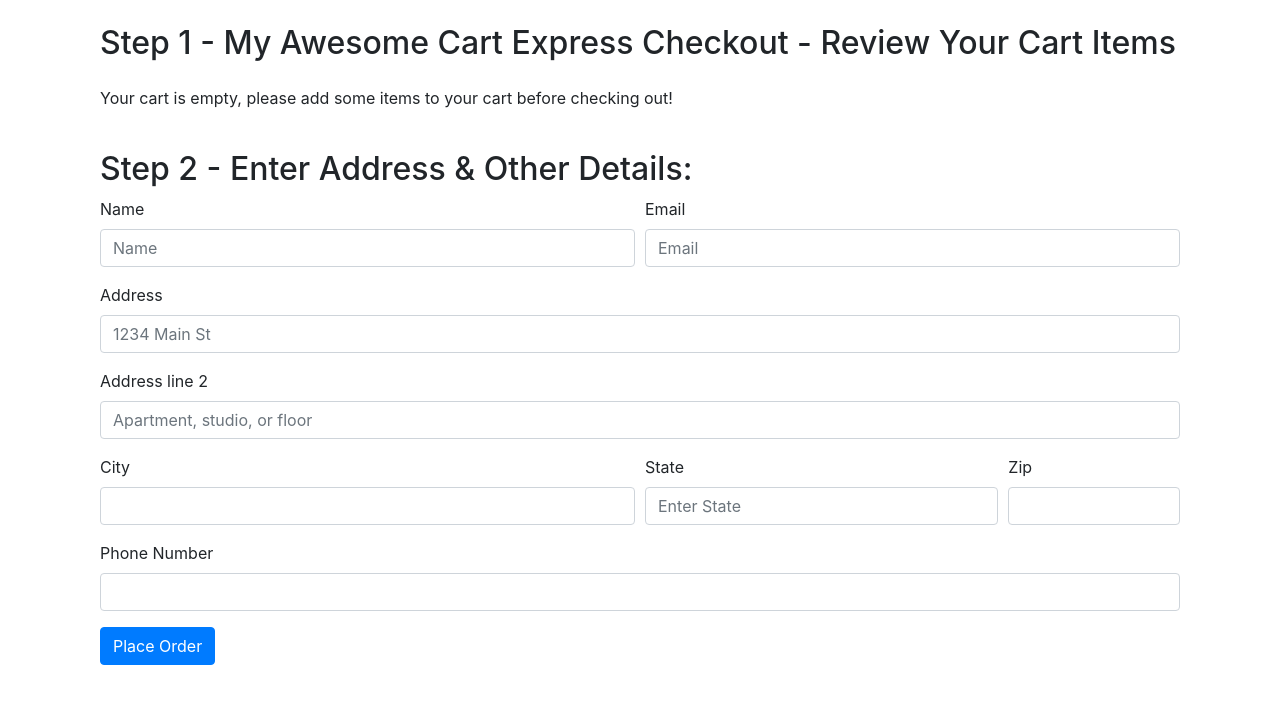
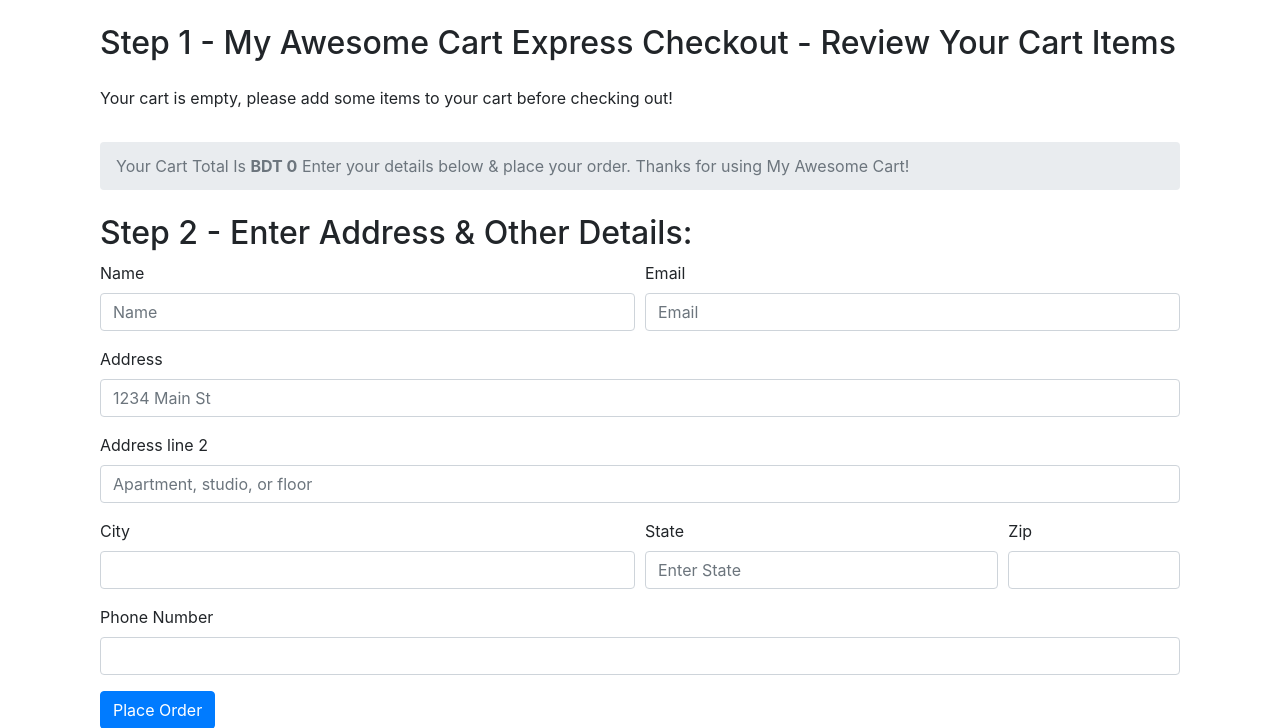
Before and after one commit to RahatGithub/myShop, a Django app: page /shop/checkout/ in a window 1280 px wide. Shown: the part 56-784 px from the top of the page. Before the commit the page ends 721 px from the top, so only its background shows below. Run offline with Django 3.2, Linux system fonts and the light colour scheme; some libraries are stand-ins or nearby versions.

Commit message:
Total price is showing in checkout page

```diff
--- a/shop/templates/shop/basic.html
+++ b/shop/templates/shop/basic.html
@@ -18,7 +18,7 @@
 
         <nav class="navbar navbar-expand-lg navbar-dark bg-dark">
 
-            <a class="navbar-brand" href="/shop">My Awesome Cart</a>
+            <a class="navbar-brand" href="/">My Awesome Cart</a>
 
             <button class="navbar-toggler" type="button" data-toggle="collapse" data-target="#navbarSupportedContent" aria-controls="navbarSupportedContent" aria-expanded="false" aria-label="Toggle navigation">
                 <span class="navbar-toggler-icon"></span>
--- a/shop/templates/shop/checkout.html
+++ b/shop/templates/shop/checkout.html
@@ -7,6 +7,11 @@
         <div class="my-4">
             <ul class="list-group" id="items">
             </ul>
+            <nav aria-label="breadcrumb">
+                <ol class="breadcrumb mt-3">
+                    <li class="breadcrumb-item active" aria-current="page">Your Cart Total Is <b>BDT <span id="totalPrice"></b>  </span>Enter your details below & place your order. Thanks for using My Awesome Cart!</li>
+                </ol>
+            </nav>
         </div>
     </div>
     <div class="col my-4">
@@ -61,17 +66,20 @@ if (localStorage.getItem('cart') == null) {
 } else {
     cart = JSON.parse(localStorage.getItem('cart'));
 }
-console.log(cart);
+
 var sum = 0;
+var totalPrice = 0;
 if ($.isEmptyObject(cart)) {
     //if object is empty
     mystr = `<p>Your cart is empty, please add some items to your cart before checking out!</p>`
     $('#items').append(mystr);
 } else {
     for (item in cart) {
+        let qty = cart[item][0];
         let name = cart[item][1];
-        let qty = cart[item][0];
+        let itemPrice = cart[item][2];
         sum = sum + qty;
+        totalPrice = totalPrice + qty * itemPrice;
         mystr = `<li class="list-group-item d-flex justify-content-between align-items-center">
                     ${name}
                     <span class="badge badge-primary badge-pill">${qty}</span>
@@ -80,6 +88,7 @@ if ($.isEmptyObject(cart)) {
     }
 }
     document.getElementById('cart').innerHTML = sum;
+    document.getElementById('totalPrice').innerHTML = totalPrice;
     $('#itemsJson').val(JSON.stringify(cart)); //Set the value of #itemsJson input field to our 'cart', that is JSON.stringify(cart)
 
     {% if thank %}
--- a/shop/views.py
+++ b/shop/views.py
@@ -14,7 +14,7 @@ def index(request):
     for cat in cats:
         prod = Product.objects.filter(category=cat)
         n = len(prod)
-        nSlides = n // 4 + ceil((n / 4) - (n // 4))
+        nSlides = n // 4 + ceil((n / 4) - (n // 4))  # Try using just ceil(n/4)
         allProds.append([prod, range(1, nSlides), nSlides])
     params = {'allProds':allProds}
     return render(request, 'shop/index.html', params)
```
Also changed, not shown: myShop/templates/index.html (+4 -3 lines), shop/templates/shop/index.html (+4 -4 lines), db.sqlite3.
